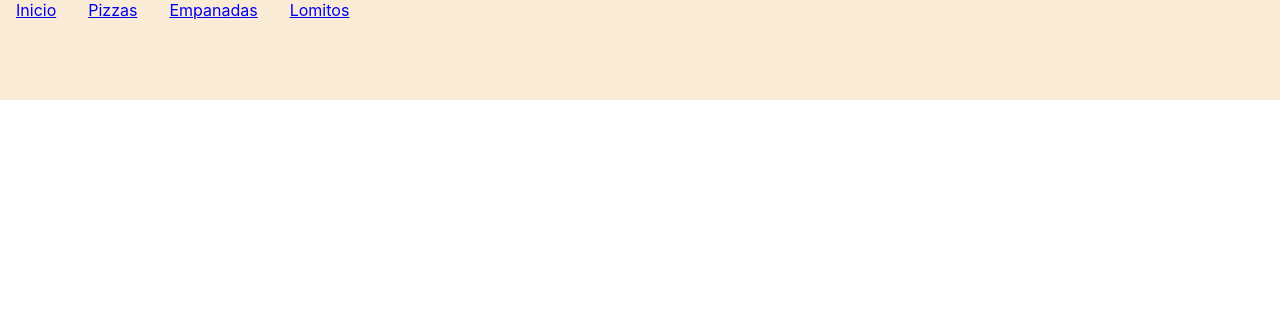
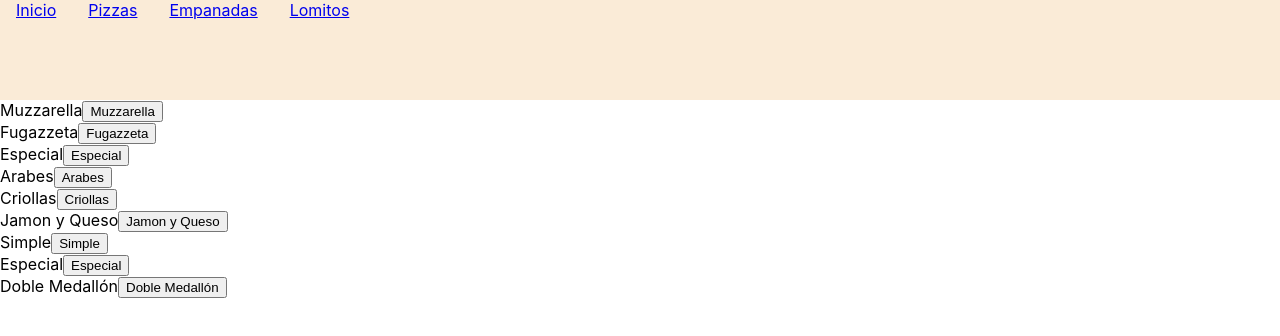
Before and after one commit to caucota/reactpreentrega2, a React (Create React App) app: page /category in a window 1280 px wide. Shown: the top 336 px of the page. Built offline with nearby package versions, Linux system fonts and the light colour scheme.

Commit message:
firtscommit

```diff
--- a/src/App.jsx
+++ b/src/App.jsx
@@ -13,12 +13,27 @@ function App() {
   {id:'3', nombre:'Lomitos', href:'/TipoProducto', img:'https://th.bing.com/th/id/OIP.3mMXOnsdPdk1decc80WBhQHaEX?pid=ImgDet&rs=1'}];
   localStorage.setItem("tiposProductos", JSON.stringify(opcionesMenu));
 
+  const productosVta = [
+  {id:'1', nombre:'Muzzarella', tipo : 'Pizzas', precio:'1000', stock:'30', img:'https://club.elnuevodia.com/wp-content/uploads/2019/11/Abbys-Pizza.jpg'},
+  {id:'2', nombre:'Fugazzeta', tipo : 'Pizzas', precio:'1100', stock:'10', img:'https://club.elnuevodia.com/wp-content/uploads/2019/11/Abbys-Pizza.jpg'},
+  {id:'3', nombre:'Especial', tipo : 'Pizzas', precio:'1250', stock:'5', img:'https://club.elnuevodia.com/wp-content/uploads/2019/11/Abbys-Pizza.jpg'},
+  {id:'4', nombre:'Arabes', tipo : 'Empanadas', precio:'120', stock:'120', img:'https://www.impulsonegocios.com/wp-content/uploads/2020/06/EMPANADAS.jpg'},
+  {id:'5', nombre:'Criollas', tipo : 'Empanadas', precio:'100', stock:'80', img:'https://www.impulsonegocios.com/wp-content/uploads/2020/06/EMPANADAS.jpg'},
+  {id:'6', nombre:'Jamon y Queso', tipo : 'Empanadas', precio:'100', stock:'213', img:'https://www.impulsonegocios.com/wp-content/uploads/2020/06/EMPANADAS.jpg'},
+  {id:'7', nombre:'Simple', tipo : 'Lomitos', precio:'950', stock:'10', img:'https://th.bing.com/th/id/OIP.3mMXOnsdPdk1decc80WBhQHaEX?pid=ImgDet&rs=1'},
+  {id:'8', nombre:'Especial', tipo : 'Lomitos', precio:'1200', stock:'10', img:'https://th.bing.com/th/id/OIP.3mMXOnsdPdk1decc80WBhQHaEX?pid=ImgDet&rs=1'},
+  {id:'9', nombre:'Doble Medallón', tipo : 'Lomitos', precio:'1500', stock:'10', img:'https://th.bing.com/th/id/OIP.3mMXOnsdPdk1decc80WBhQHaEX?pid=ImgDet&rs=1'}
+  ]
+  localStorage.setItem("productosVta", JSON.stringify(productosVta));
+
 
   return (
     <BrowserRouter className='App'>
       <Navbar tipProd={opcionesMenu}/>
       <Routes>
         <Route exact path='/' element={<Inicio />}/>
+        <Route exact path='/category/:nombreCategoria' element={<ItemListContainer />}/>
+        <Route exact path='/category' element={<ItemListContainer />}/>
         <Route exact path={opcionesMenu[0].href+'/:id'} element={<TipoProducto />}/>
       </Routes>
     </BrowserRouter>
--- a/src/components/Item/Item.jsx
+++ b/src/components/Item/Item.jsx
@@ -1,9 +1,13 @@
 import React from 'react'
 
 const Item = (unProducto) => {
+  const arrayProductos = JSON.parse(localStorage.getItem("productosVta"));
+  let arrayProductosCategoria = arrayProductos.filter(prod => prod.id == unProducto);
+
   return (
     <>
-    <button>{unProducto.title}</button><br/>
+      <a>{unProducto.nombre}</a>
+    <button>{unProducto.nombre}</button><br/>
     </>
   )
 }
--- a/src/components/ItemList/ItemList.jsx
+++ b/src/components/ItemList/ItemList.jsx
@@ -1,6 +1,6 @@
 import React from 'react'
 import Item from '../Item/Item'
-
+/*
 const MostrarDetalleProdAsyn = new Promise((resolve, rejected)=> {
   setTimeout(()=>{
     const arrayArt = [{id:1, title:'Naranjas', description: 'Precio por kg', price:180, pictureUrl:'https://www.bing.com/ck/a?!&&p=1e3330feb6d21734JmltdHM9MTY2OTUwNzIwMCZpZ3VpZD0zOTE3ZDUzMi1mNDgwLTYzZmMtM2NiZi1jNzUxZjUyZTYyMDAmaW5zaWQ9NTQwMA&ptn=3&hsh=3&fclid=3917d532-f480-63fc-3cbf-c751f52e6200&u=a1L2ltYWdlcy9zZWFyY2g_cT1pbWFnZW4rbmFyYW5qYSZpZD0yMjJBRUYyMkQ1REM2MzRDMTNGRkRFQUNCNzBGMEQxMEYzNUYxMTgwJkZPUk09SVFGUkJB&ntb=1'},
@@ -25,7 +25,6 @@ const ItemList = () => {
     console.log(arrayProductos)
 
   });
-
   return (
     <div>
         {
@@ -38,5 +37,24 @@ const ItemList = () => {
     </div>
   )
 }
+*/
+const ItemList = ({tipoProd}) => {
+  const arrayProductos = JSON.parse(localStorage.getItem("productosVta"));
+  let arrayProductosCategoria = arrayProductos;
+  if(tipoProd !== '' ){
+    arrayProductosCategoria = arrayProductos.filter(prod => prod.tipo == tipoProd);
+  }
+  return (
+    <div>
+        {
+          arrayProductosCategoria.map(prod => {
+                return <Item key={'producto_'+prod.id} nombre={prod.nombre}/>
+            }
+          )
+        }
+
+    </div>
+  )
+}
 
 export default ItemList
--- a/src/components/ItemListContainer/ItemListContainer.jsx
+++ b/src/components/ItemListContainer/ItemListContainer.jsx
@@ -1,10 +1,15 @@
 import React from "react";
-import ItemList from '../ItemList/ItemList'
+import ItemList from '../ItemList/ItemList';
+import { useParams} from 'react-router-dom';
 
 const ItemListContainer = (() => {
+    let {nombreCategoria} = useParams();
+    if(nombreCategoria == undefined){
+        nombreCategoria = '';
+    }
     return(
         <div>
-            <ItemList/>
+            <ItemList tipoProd = {nombreCategoria}/>
         </div>
     )
 });
--- a/src/components/Navbar/Navbar.jsx
+++ b/src/components/Navbar/Navbar.jsx
@@ -2,12 +2,16 @@ import './Navbar.css';
 import { Link } from 'react-router-dom';
 
 const NavBar = ({tipProd}) => {
+    const urlCategory = '/category'
     return(
         <div className='navbar'>
-            <a className='navbar__menu' href='/'>Inicio</a>
+            <a className='navbar__menu' href={urlCategory}>Inicio</a>
             {
                 tipProd.map((opcion, index)=>{
+                    return <Link key={'opMenu'+index} className='navbar__menu' to={urlCategory+'/'+opcion.nombre}>{opcion.nombre}</Link>
+                    /*
                     return <Link key={'opMenu'+index} className='navbar__menu' to={opcion.href+'/'+opcion.id}>{opcion.nombre}</Link>
+                    */
                     /*return <a key={'opMenu'+index} className='navbar__menu' href={opcion.href+'/'+opcion.id}>{opcion.nombre}</a>*/
                 })
             }
```
Also changed, not shown: src/components/ItemDetailContainer/ItemDetailContainer.jsx (added, +9 -0 lines).
